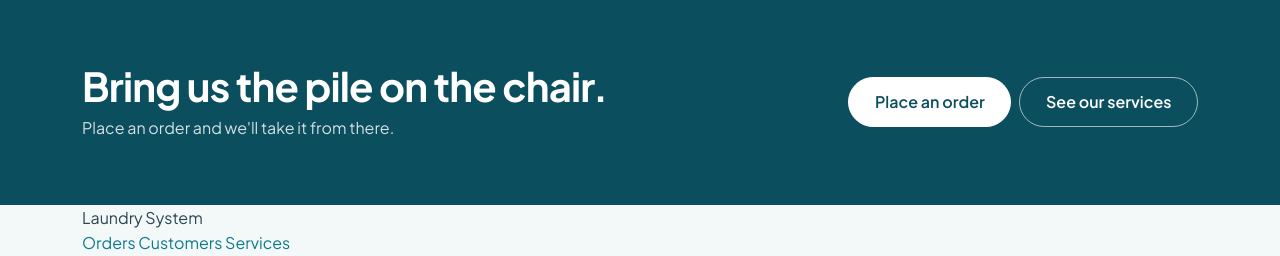
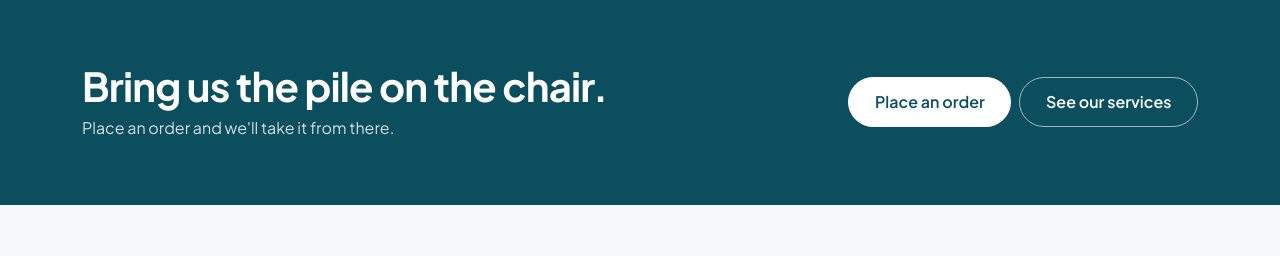
Before and after one commit to Lansxz1/laundry_system, a Django app: template templates/home.html in a window 1280 px wide. Shown: the part 1231-1487 px from the top of the page. After the commit the page ends 1436 px from the top, so only its background shows below. Run offline with Django 4.2, Linux system fonts and the light colour scheme; the template is opened without the code that fills it, so the values that code supplies are empty.

Commit message:
remove footer

```diff
--- a/templates/base.html
+++ b/templates/base.html
@@ -57,18 +57,6 @@
 
     {% block after %}{% endblock %}
   </main>
-
-  <footer class="site-foot">
-    <div class="container foot-inner">
-      <span>Laundry System</span>
-      <nav class="foot-links" aria-label="Footer">
-        <a href="{% url 'order_list' %}">Orders</a>
-        <a href="{% url 'customer_list' %}">Customers</a>
-        <a href="{% url 'service_list' %}">Services</a>
-      </nav>
-    </div>
-  </footer>
-
   <script src="https://cdn.jsdelivr.net/npm/bootstrap@5.3.0/dist/js/bootstrap.bundle.min.js"></script>
 </body>
 </html>
```
